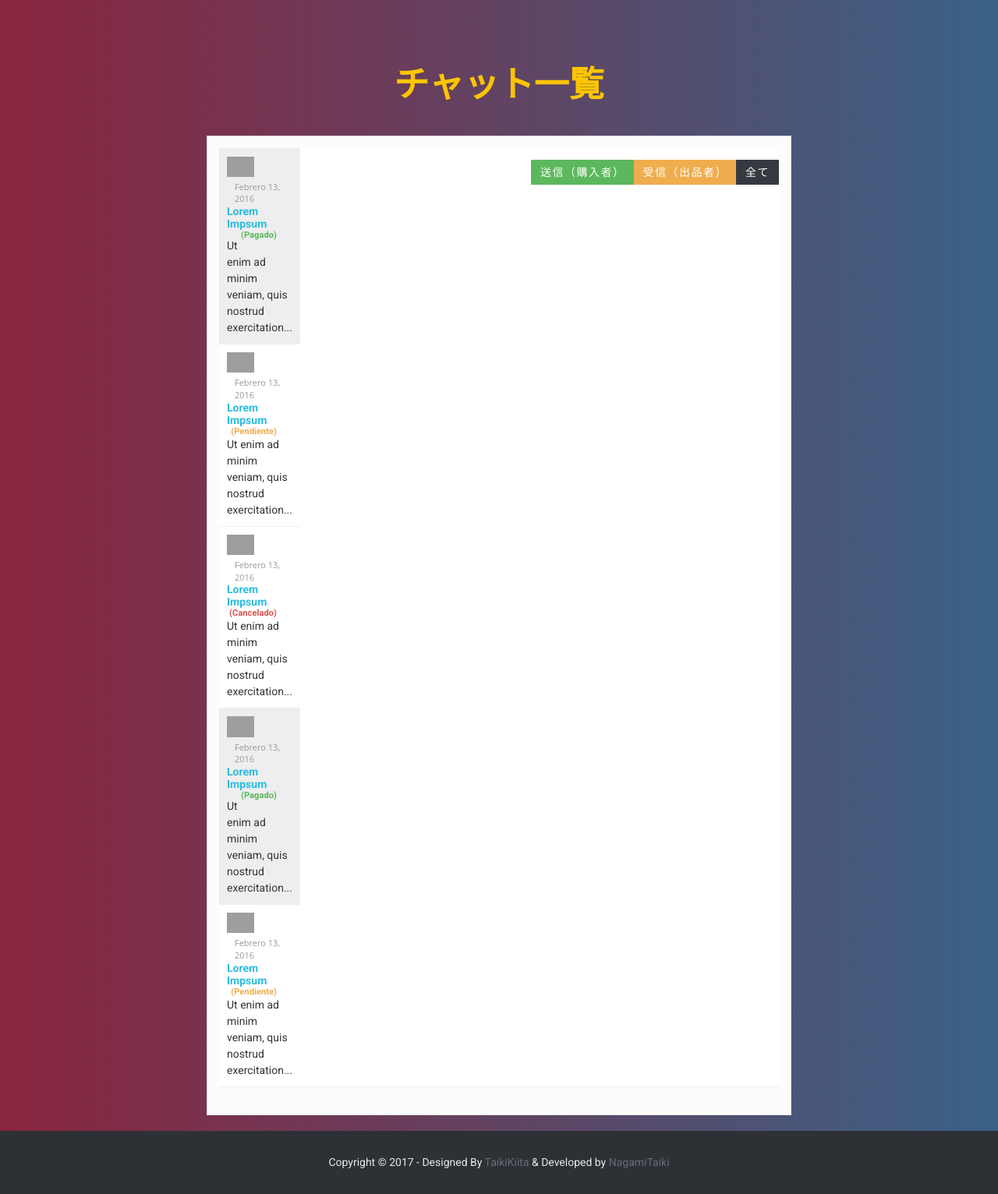
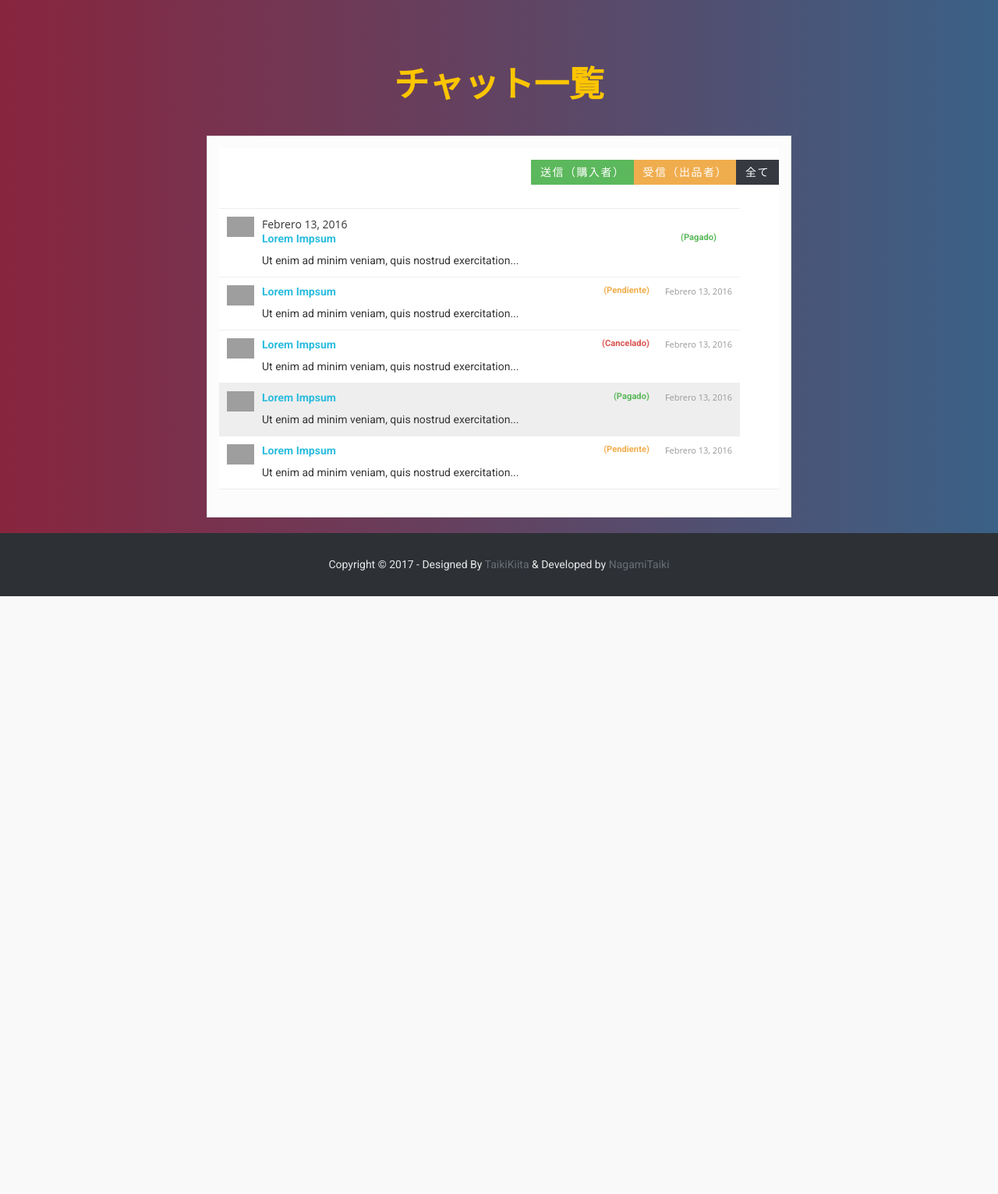
Before and after one commit to pachoon/taikikiita, a PHP site: page /chat_list.php in a window 1280 px wide. Shown: the part 68-1600 px from the top of the page at 78% size. After the commit the page ends 833 px from the top, so only its background shows below. Run offline with PHP 8.4, Linux system fonts and the light colour scheme; grey boxes are pictures that could not be loaded.

Commit message:
正しいテーブルの配置にしました

```diff
--- a/chat_list.php
+++ b/chat_list.php
@@ -57,31 +57,31 @@
             <div class="table-container" >
               <table class="table table-filter">
                 <tbody>
-                  <tr data-status="pagado" class="selected">
-                    <!-- <td> -->
-<!--                       <div class="ckbox">
-                        <input type="checkbox" id="checkbox4" checked>
-                        <label for="checkbox4"></label>
+                  <tr data-status="pagado">
+<!--                     <td>
+                      <div class="ckbox">
+                        <input type="checkbox" id="checkbox1">
+                        <label for="checkbox1"></label>
                       </div>
-                    </td>
-                    <td>
-                      <a href="javascript:;" class="star star-checked">
+                    </td> -->
+<!--                     <td>
+                      <a href="javascript:;" class="star">
                         <i class="glyphicon glyphicon-star"></i>
                       </a>
-                    </td>
- -->                    <td>
-                      <div class="media">
+                    </td> -->
+                    <td >
+                      <div class="media" >
                         <a href="#" class="pull-left">
                           <img src="https://s3.amazonaws.com/uifaces/faces/twitter/fffabs/128.jpg" class="media-photo">
                         </a>
-                        <!-- <div class="media-body"> -->
-                          <span class="media-meta pull-right">Febrero 13, 2016</span>
+                        <div class="media-body">
+                          <span >Febrero 13, 2016</span>
                           <h4 class="title">
                             Lorem Impsum
                             <span class="pull-right pagado">(Pagado)</span>
                           </h4>
                           <p class="summary">Ut enim ad minim veniam, quis nostrud exercitation...</p>
-                        <!-- </div> -->
+                        </div>
                       </div>
                     </td>
                   </tr>
@@ -98,18 +98,18 @@
                       </a>
                     </td> -->
                     <td>
-                      <div class="media" >
+                      <div class="media" style="width: 648px;">
                         <a href="#" class="pull-left">
                           <img src="https://s3.amazonaws.com/uifaces/faces/twitter/fffabs/128.jpg" class="media-photo">
                         </a>
-                        <!-- <div class="media-body"> -->
+                        <div class="media-body">
                           <span class="media-meta pull-right">Febrero 13, 2016</span>
                           <h4 class="title">
                             Lorem Impsum
                             <span class="pull-right pendiente">(Pendiente)</span>
                           </h4>
                           <p class="summary">Ut enim ad minim veniam, quis nostrud exercitation...</p>
-                        <!-- </div> -->
+                        </div>
                       </div>
                     </td>
                   </tr>
@@ -130,14 +130,14 @@
                         <a href="#" class="pull-left">
                           <img src="https://s3.amazonaws.com/uifaces/faces/twitter/fffabs/128.jpg" class="media-photo">
                         </a>
-                        <!-- <div class="media-body"> -->
+                        <div class="media-body">
                           <span class="media-meta pull-right">Febrero 13, 2016</span>
                           <h4 class="title">
                             Lorem Impsum
                             <span class="pull-right cancelado">(Cancelado)</span>
                           </h4>
                           <p class="summary">Ut enim ad minim veniam, quis nostrud exercitation...</p>
-                        <!-- </div> -->
+                        </div>
                       </div>
                     </td>
                   </tr>
@@ -158,14 +158,14 @@
                         <a href="#" class="pull-left">
                           <img src="https://s3.amazonaws.com/uifaces/faces/twitter/fffabs/128.jpg" class="media-photo">
                         </a>
-                        <!-- <div class="media-body"> -->
+                        <div class="media-body">
                           <span class="media-meta pull-right">Febrero 13, 2016</span>
                           <h4 class="title">
                             Lorem Impsum
                             <span class="pull-right pagado">(Pagado)</span>
                           </h4>
                           <p class="summary">Ut enim ad minim veniam, quis nostrud exercitation...</p>
-                        <!-- </div> -->
+                        </div>
                       </div>
                     </td>
                   </tr>
@@ -186,14 +186,14 @@
                         <a href="#" class="pull-left">
                           <img src="https://s3.amazonaws.com/uifaces/faces/twitter/fffabs/128.jpg" class="media-photo">
                         </a>
-                        <!-- <div class="media-body"> -->
+                        <div class="media-body">
                           <span class="media-meta pull-right">Febrero 13, 2016</span>
                           <h4 class="title">
                             Lorem Impsum
                             <span class="pull-right pendiente">(Pendiente)</span>
                           </h4>
                           <p class="summary">Ut enim ad minim veniam, quis nostrud exercitation...</p>
-                        <!-- </div> -->
+                        </div>
                       </div>
                     </td>
                   </tr>
```
